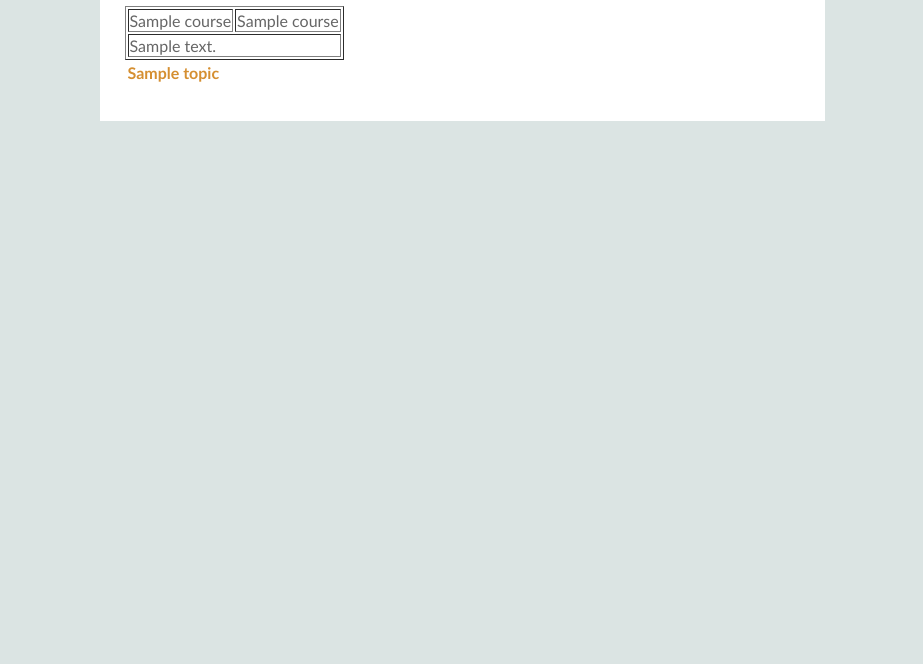
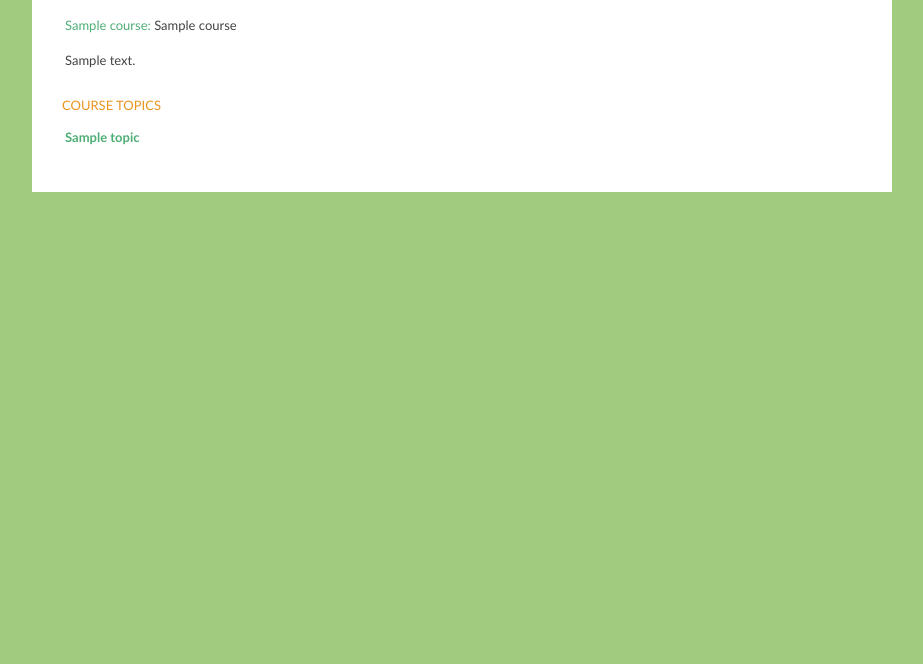
Before and after one commit to adaptives/adaptivelearning, a Django app: template al/templates/course/show.html in a window 1280 px wide. Shown: the part 136-800 px from the top of the page, without its empty margins (178-1101 px from the left). Run offline with Django 3.2, Linux system fonts and the light colour scheme; the template is opened without the code that fills it: most values are stand-ins (such as "Sample title", 1, 10 or a date in 2020).

Commit message:
changed site styles
Added light Green for page background, a darker Green for links and
course_short_title. Also changed the weight of fonts for course title
and increased the font size to 13px sitewide. Changed a few other things
such as style for page header, etc.

```diff
--- a/al/templates/course/show.html
+++ b/al/templates/course/show.html
@@ -1,12 +1,14 @@
 {% extends "alsuper.html" %}
 {% block content%}
 <p>
-<table border="1">
+<table>
 <tr>
-<td>{{course.short_name}}</td><td>{{course.name}}</td>
+<td><span class="course_short_name">{{course.short_name}}:</span> {{course.name}}</td>
 <tr>
-<td colspan="2">{{course.description}}</td>
+<td colspan="2"><p>{{course.description}}</p></td>
 </tr>
+</table>
+<h2>COURSE TOPICS</h2>
 <table>
 	{%for topic in topics%}
 		<tr><td><a href="/topic/show/{{course.short_name}}/{{topic.id}}">{{topic.title}}</a></td></tr>
--- a/al/templates/topic/show.html
+++ b/al/templates/topic/show.html
@@ -4,6 +4,9 @@
 	Return to course <a href="/course/show/{{course_short_name}}">{{course_short_name}}</a>
 </p>
 <p>
-<b>{{topic.title}}</b><br/><br/>
+<b>{{topic.title}}</b>
+</p>
+<p>
 {{topic.content|safe}}
+</p>
 {% endblock %}
--- a/site-media/al/style.css
+++ b/site-media/al/style.css
@@ -3,17 +3,16 @@ html {
 	width: 100%
 }
 
-body {background:#DBE4E3 }
-
+body {background:#A1CC7D}
 
 body {
 	text-align:center;
 }
 
 body, h2 {
-	color:#666666;
+	color:#434343;
 	font-family:'Trebuchet MS',Trebuchet,Verdana,sans-serif;
-	font-size:11px;
+	font-size:13px;
 	font-style:normal;
 	font-weight:normal;
 	letter-spacing:0;
@@ -26,17 +25,26 @@ body, h2 {
 	font-weight:bold;
 }
 
+#site_title {
+	font-size: 20px;
+}
+
+.course_title {
+	color:#161616
+}
+
 #canvasWrapper {
 	background:#FFFFFF none repeat scroll 0 0;
 	margin:25px auto;
-	padding:25px;
-	width:675px;
+	padding:30px;
+	width:800px;
 }
 
 .hr {
 	margin: 0;
 	padding-top:10px;
 	padding-bottom:10px;
+	width: 100%;
 	border-bottom: 1px dotted #A5AEC5;
 }
 
@@ -52,12 +60,12 @@ body, h2 {
 }
 
 #pageHeader {
-	font-family: 'Trebuchet MS', Trebuchet, Verdana, sans-serif; font-size: 14px; text-transform: uppercase; letter-spacing: 3px; font-weight: bold;
+	font-family: 'Trebuchet MS', Trebuchet, Verdana, sans-serif; font-size: 14px; letter-spacing: 3px; font-weight: bold;
 }
 
 
 a:link, a:visited {
-	color:#D58F31;
+	color:#4EAE75;
 	font-weight:bold;
 	text-decoration:none;
 }
@@ -74,17 +82,22 @@ h1, h1 a:hover, h1 a:visited, h1 a:link, h1 a:active {
 
 h1, h2, h3, h4, h5, h6 {
 	font-weight:normal;
+	color:#EB9420;
 }
 
 #canvas {
 	text-align:justify;
 }
 
-.h1subtitle {
+#site_subtitle {
 	color:#525252;
 	font-family:'Trebuchet MS',Trebuchet,Verdana,sans-serif;
 	font-size:9px;
 	letter-spacing:2px;
 	padding-top:5px;
-	text-transform:uppercase;
+	#text-transform:uppercase;
 }
+
+.course_short_name {
+	color:#4EAE75;
+}
--- a/templates/alsuper.html
+++ b/templates/alsuper.html
@@ -1,3 +1,5 @@
+<!DOCTYPE HTML PUBLIC "-//W3C//DTD HTML 4.01 Transitional//EN"
+"http://www.w3.org/TR/html4/loose.dtd">
 <html>
 <head>
 {% block title %}{% endblock %}
@@ -9,8 +11,8 @@
 <div id="canvas">
 <div id="pageHeaderWrapper">
 <div id="pageHeader">
-<h1 id="siteTitle"><a href="http://www.adaptivelearningonline.net/">Adaptive Learning Solutions</a></h1>
-<div id="siteSubtitle" class="h1subtitle">{% include "mainmenu.html" %}</div>
+<h1 id="site_title">Adaptive Learning Solutions </h1>
+<div id="site_subtitle">{% include "mainmenu.html" %}</div>
 </div>
 </div>
 {% block header %}{% endblock %}
--- a/templates/index.html
+++ b/templates/index.html
@@ -5,7 +5,7 @@
 	<p>
 	<table class="hr">
 		<tr>
-			<td><a href="/course/show/{{course.short_name}}/">{{course.short_name}}</a> {{course.name}}</td>
+			<td class="course_title"><a href="/course/show/{{course.short_name}}/">{{course.short_name}}</a> {{course.name}}</td>
 		</tr>
 		<tr>
 			<td>{{course.description}}</td>
```
